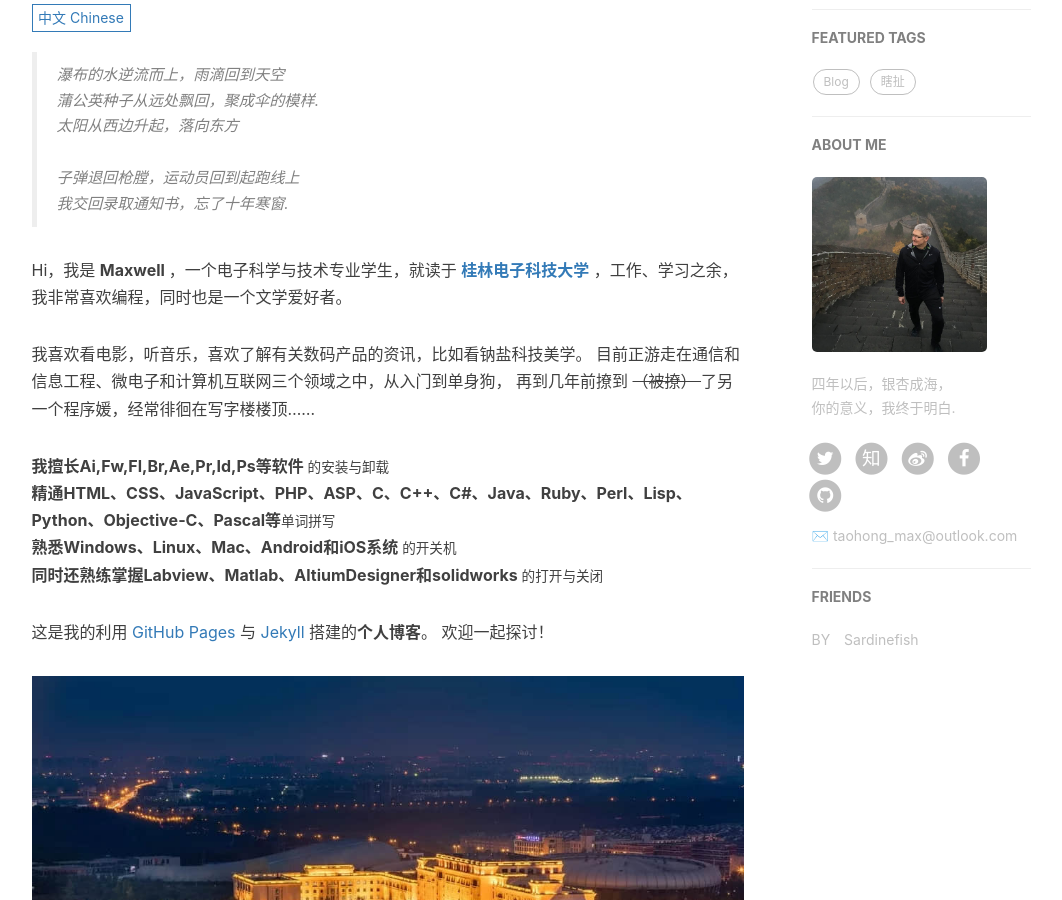
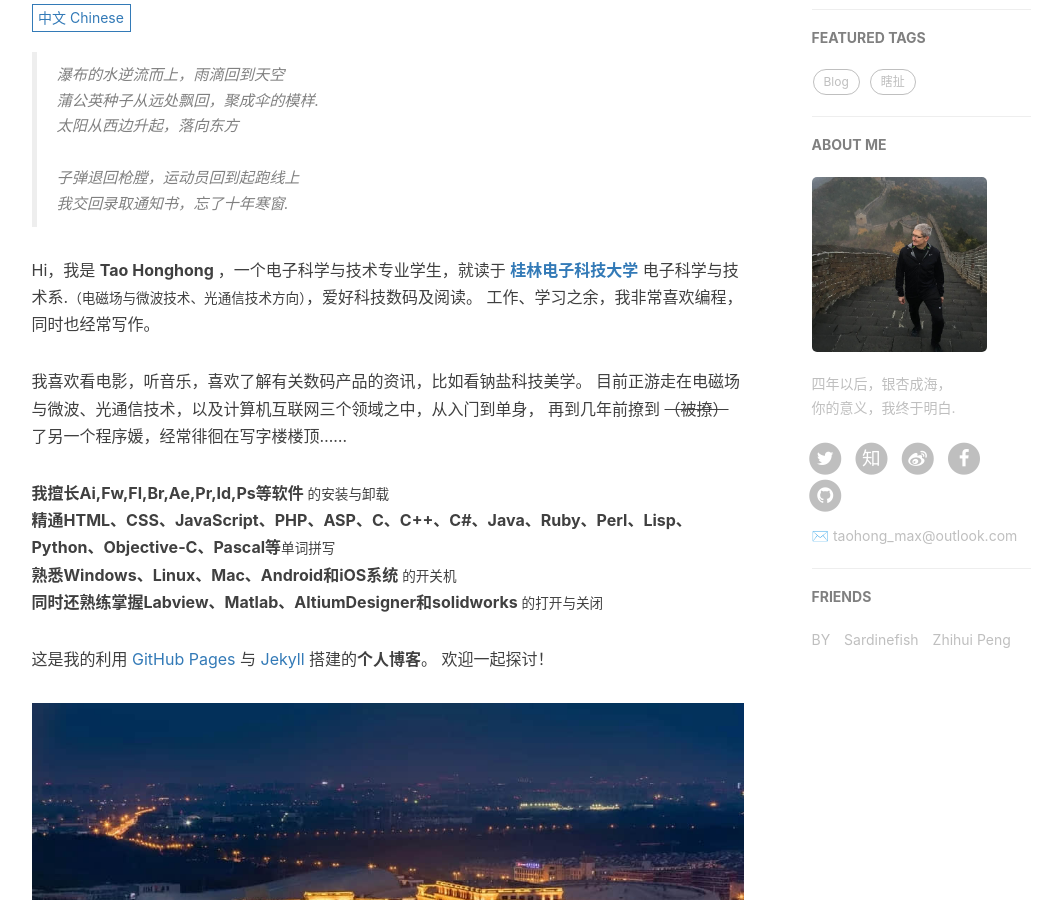
Before and after one commit to TaohongMaxwell/TaohongMaxwell.github.io, a Jekyll site: the page built from about.html, in a window 1280 px wide and 900 px high, scrolled down 449 px. Shown: the whole window, without its empty margins (136-1198 px from the left). Built offline with Jekyll 4.4.1, drawn with Linux system fonts in a browser that asks for light colours; nearby versions of some CDN libraries; comment, search, counter and statistics services are not loaded.

Commit message:
update
修改部分语句表述
友情链接增加zhihui的网站
修改首页背景图为foggy.jpg

```diff
--- a/_config.yml
+++ b/_config.yml
@@ -1,7 +1,7 @@
 # Site settings
 title: Tao Hong
 SEOTitle: Maxwell 的博客
-header-img: img/wallpapers/forest.jpg
+header-img: img/wallpapers/foggy.jpg
 email: taohong_max@outlook.com
 description: "Every failure is leading towards success."
 
@@ -106,5 +106,8 @@ friends: [
     },{
         title: "Sardinefish",
         href: "http://www.sardinefish.com/"
+    },{
+        title: "Zhihui Peng",
+        href: "http://pengzhihui.xyz/"
     }
 ]
--- a/about.html
+++ b/about.html
@@ -24,20 +24,22 @@ header-img: "img/guilin/yaoshan.jpg"
         <!--zh vision-->
         <blockquote>
             <p>
-                瀑布的水逆流而上，雨滴回到天空<br />蒲公英种子从远处飘回，聚成伞的模样.<br />太阳从西边升起，落向东方<br /><br />
+                瀑布的水逆流而上，雨滴回到天空<br />蒲公英种子从远处飘回，聚成伞的模样.<br />太阳从西边升起，落向东方<br />
+                <br />
                 子弹退回枪膛，运动员回到起跑线上<br />我交回录取通知书，忘了十年寒窗.<br />
             </p>
         </blockquote>
 
         <p>
-            Hi，我是 <strong> Maxwell </strong>，一个电子科学与技术专业学生，就读于
+            Hi，我是 <strong> Tao Honghong </strong>，一个电子科学与技术专业学生，就读于
             <a href="http://www.guet.edu.cn/" target="_blank"><strong>桂林电子科技大学</strong></a>
-            ，工作、学习之余，我非常喜欢编程，同时也是一个文学爱好者。
+            电子科学与技术系.<small>（电磁场与微波技术、光通信技术方向）</small>，爱好科技数码及阅读。
+            工作、学习之余，我非常喜欢编程，同时也经常写作。
         </p>
 
         <p>
             我喜欢看电影，听音乐，喜欢了解有关数码产品的资讯，比如看钠盐科技美学。
-            目前正游走在通信和信息工程、微电子和计算机互联网三个领域之中，从入门到单身狗，
+            目前正游走在电磁场与微波、光通信技术，以及计算机互联网三个领域之中，从入门到单身，
             再到几年前撩到 <del> （被撩） </del> 了另一个程序媛，经常徘徊在写字楼楼顶……
         </p>
 
```
